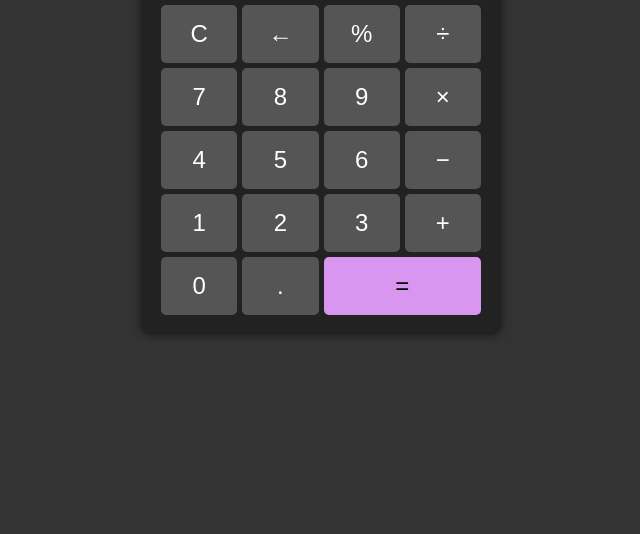
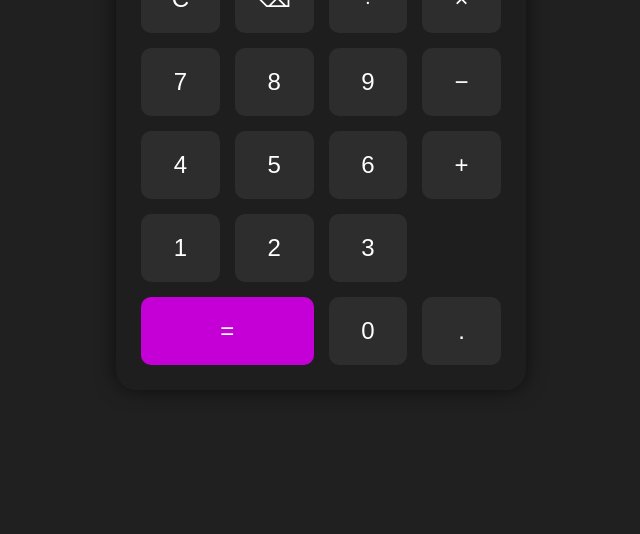
Before and after one commit to ItsMar7in/calculadora, a plain HTML site: page index.html in a window 1280 px wide. Shown: the part 282-816 px from the top of the page, without its empty margins (319-959 px from the left). Drawn offline with Linux system fonts and the light colour scheme.

Commit message:
Add files via upload

```diff
--- a/index.html
+++ b/index.html
@@ -1,36 +1,49 @@
 <!DOCTYPE html>
 <html lang="es">
 <head>
-    <meta charset="UTF-8">
-    <meta name="viewport" content="width=device-width, initial-scale=1.0">
-    <title>Calculadora</title>
-    <link rel="stylesheet" href="styles.css">
+  <!-- Configuración básica del documento -->
+  <meta charset="UTF-8" />
+  <meta name="viewport" content="width=device-width, initial-scale=1.0"/>
+  <title>Calculadora</title>
+  <!-- Enlace a los estilos externos -->
+  <link rel="stylesheet" href="styles.css" />
 </head>
 <body>
-    <div class="calculator">
-        <div class="display" id="display">ola</div>
-        <div class="buttons">
-            <button class="btn" onclick="clearDisplay()">C</button>
-            <button class="btn" onclick="deleteLast()">←</button>
-            <button class="btn" onclick="appendToDisplay('%')">%</button>
-            <button class="btn" onclick="appendToDisplay('/')">÷</button>
-            <button class="btn" onclick="appendToDisplay('7')">7</button>
-            <button class="btn" onclick="appendToDisplay('8')">8</button>
-            <button class="btn" onclick="appendToDisplay('9')">9</button>
-            <button class="btn" onclick="appendToDisplay('*')">×</button>
-            <button class="btn" onclick="appendToDisplay('4')">4</button>
-            <button class="btn" onclick="appendToDisplay('5')">5</button>
-            <button class="btn" onclick="appendToDisplay('6')">6</button>
-            <button class="btn" onclick="appendToDisplay('-')">−</button>
-            <button class="btn" onclick="appendToDisplay('1')">1</button>
-            <button class="btn" onclick="appendToDisplay('2')">2</button>
-            <button class="btn" onclick="appendToDisplay('3')">3</button>
-            <button class="btn" onclick="appendToDisplay('+')">+</button>
-            <button class="btn" onclick="appendToDisplay('0')">0</button>
-            <button class="btn" onclick="appendToDisplay('.')">.</button>
-            <button class="btn large" onclick="calculate()">=</button>
-        </div>
+  <!-- Contenedor principal de la calculadora -->
+  <div class="calculator">
+    <!-- Pantalla donde se muestra el resultado -->
+    <div id="display" class="display">0</div>
+
+    <!-- Contenedor de botones -->
+    <div class="buttons">
+      <!-- Botones funcionales -->
+      <button class="btn-custom" onclick="clearDisplay()">C</button> <!-- Limpia todo -->
+      <button class="btn-custom" onclick="deleteLast()">⌫</button>   <!-- Borra último dígito -->
+      <button class="btn-custom" onclick="setOperator('/')">÷</button> <!-- Operador división -->
+      <button class="btn-custom" onclick="setOperator('*')">×</button> <!-- Operador multiplicación -->
+
+      <!-- Números y operadores -->
+      <button class="btn-custom" onclick="appendNumber('7')">7</button>
+      <button class="btn-custom" onclick="appendNumber('8')">8</button>
+      <button class="btn-custom" onclick="appendNumber('9')">9</button>
+      <button class="btn-custom" onclick="setOperator('-')">−</button>
+
+      <button class="btn-custom" onclick="appendNumber('4')">4</button>
+      <button class="btn-custom" onclick="appendNumber('5')">5</button>
+      <button class="btn-custom" onclick="appendNumber('6')">6</button>
+      <button class="btn-custom" onclick="setOperator('+')">+</button>
+
+      <button class="btn-custom" onclick="appendNumber('1')">1</button>
+      <button class="btn-custom" onclick="appendNumber('2')">2</button>
+      <button class="btn-custom" onclick="appendNumber('3')">3</button>
+      <button class="btn-equal btn-custom" onclick="calculate()">=</button> <!-- Igual -->
+
+      <button class="btn-custom" onclick="appendNumber('0')">0</button>
+      <button class="btn-custom" onclick="appendNumber('.')">.</button> <!-- Punto decimal -->
     </div>
-    <script src="script.js"></script>
+  </div>
+
+  <!-- Enlace al archivo de JavaScript -->
+  <script src="script.js"></script>
 </body>
 </html>
--- a/script.js
+++ b/script.js
@@ -1,27 +1,73 @@
-let displayValue = "";
-const display = document.getElementById("display");
-const appendToDisplay = (value) => {
-    if (displayValue === "0") displayValue = "";
-    displayValue += value;
-    display.textContent = displayValue;
-};
-const clearDisplay = () => {
-    displayValue = "";
-    display.textContent = "0";
-};
-const calculate = () => {
-    try {
-        displayValue = eval(displayValue).toString();
-        display.textContent = displayValue;
-    } catch {
-        display.textContent = "Error";
-        displayValue = "";
+// Elemento del display donde se muestran los resultados
+let display = document.getElementById('display');
+
+// Variables para almacenar los valores y operador
+let currentInput = '';
+let operator = '';
+let previousInput = '';
+
+// Función para añadir un número o punto
+function appendNumber(num) {
+    // Prevenir múltiples puntos decimales
+    if (num === '.' && currentInput.includes('.')) return;
+    currentInput += num;
+    updateDisplay(); // Actualiza la pantalla
+}
+
+// Función para seleccionar operador
+function setOperator(op) {
+    // Permitir comenzar con número negativo
+    if (currentInput === '' && op === '-') {
+        currentInput = '-';
+        updateDisplay();
+        return;
     }
-};
+    // Prevenir múltiples operadores sin valor
+    if (currentInput === '' || currentInput === '-') return;
+    operator = op;
+    previousInput = currentInput;
+    currentInput = ''; // Limpiar para nueva entrada
+}
+
+// Función para calcular el resultado
+function calculate() {
+    if (previousInput === '' || currentInput === '') return;
+
+    let result;
+    const prev = parseFloat(previousInput);
+    const curr = parseFloat(currentInput);
+
+    // Realiza la operación dependiendo del operador
+    switch (operator) {
+        case '+': result = prev + curr; break;
+        case '-': result = prev - curr; break;
+        case '*': result = prev * curr; break;
+        case '/': result = curr !== 0 ? prev / curr : 'Error'; break; // Evita división por cero
+        default: return;
+    }
+
+    // Mostrar resultado
+    currentInput = result.toString();
+    operator = '';
+    previousInput = '';
+    updateDisplay();
+}
+
+// Función para limpiar todo
+function clearDisplay() {
+    currentInput = '';
+    previousInput = '';
+    operator = '';
+    updateDisplay();
+}
+
+// Función para borrar el último carácter
 function deleteLast() {
-    let display = document.getElementById("display");
-    display.innerText = display.innerText.slice(0, -1);
-    if (display.innerText === "") {
-        display.innerText = "0";
-    }
+    currentInput = currentInput.slice(0, -1);
+    updateDisplay();
 }
+
+// Función para actualizar la pantalla
+function updateDisplay() {
+    display.textContent = currentInput || '0';
+}
--- a/styles.css
+++ b/styles.css
@@ -1,50 +1,85 @@
+/* Estilo base del cuerpo */
 body {
-    font-family: Arial, sans-serif;
+    font-family: 'Segoe UI', Tahoma, Geneva, Verdana, sans-serif;
+    background-color: #202020;
+    height: 100vh;
     display: flex;
     justify-content: center;
     align-items: center;
-    height: 100vh;
-    background-color: #333;
+    margin: 0;
 }
+
+/* Contenedor principal de la calculadora */
 .calculator {
-    background: #222;
-    padding: 20px;
+    background: #1e1e1e;
+    padding: 25px;
+    border-radius: 20px;
+    box-shadow: 0px 0px 20px rgba(0, 0, 0, 0.6);
+    width: 100%;
+    max-width: 360px;
+    display: flex;
+    flex-direction: column;
+    align-items: center;
+}
+
+/* Pantalla de resultados */
+.display {
+    background: #1a1a1a;
+    color: #fff;
+    font-size: 2.2em;
+    text-align: right;
+    padding: 15px;
+    margin-bottom: 15px;
     border-radius: 10px;
-    box-shadow: 0 0 10px rgba(0, 0, 0, 0.5);
-    text-align: center;
-    width: 320px;
+    overflow-x: auto;
+    width: 100%;
 }
-.display {
-    background: black;
-    color: white;
-    font-size: 2em;
-    text-align: right;
-    padding: 10px;
-    margin-bottom: 10px;
-    border-radius: 5px;
-}
+
+/* Grid de botones */
 .buttons {
     display: grid;
     grid-template-columns: repeat(4, 1fr);
-    gap: 5px;
+    gap: 15px;
+    width: 100%;
 }
-.btn {
-    background: #555;
+
+/* Estilo común de los botones */
+.btn-custom {
+    background: #2d2d2d;
     color: white;
     font-size: 1.5em;
     border: none;
-    padding: 15px;
-    border-radius: 5px;
+    padding: 20px;
+    border-radius: 10px;
     cursor: pointer;
+    width: 100%;
+    text-align: center;
+    transition: background-color 0.2s ease;
 }
-.btn:hover {
-    background: #777;
+
+/* Hover para botones */
+.btn-custom:hover {
+    background: #3d3d3d;
 }
-.large {
-    grid-column: span 2;
-    background-color: #d896f1; /* Color similar al de la imagen */
-    color: black;
+
+/* Botón igual diferenciado */
+.btn-equal {
+    grid-column: span 2; /* Ocupa dos columnas */
+    background-color: #c500d7;
+    color: white;
 }
-.large:hover {
-    background-color: #c07ce0;
+
+.btn-equal:hover {
+    background-color: #c500d7;
 }
+
+/* Estilos responsive para pantallas pequeñas */
+@media (max-width: 576px) {
+    .calculator {
+        padding: 15px;
+    }
+    .btn-custom {
+        padding: 18px;
+        font-size: 1.2em;
+    }
+}
```
